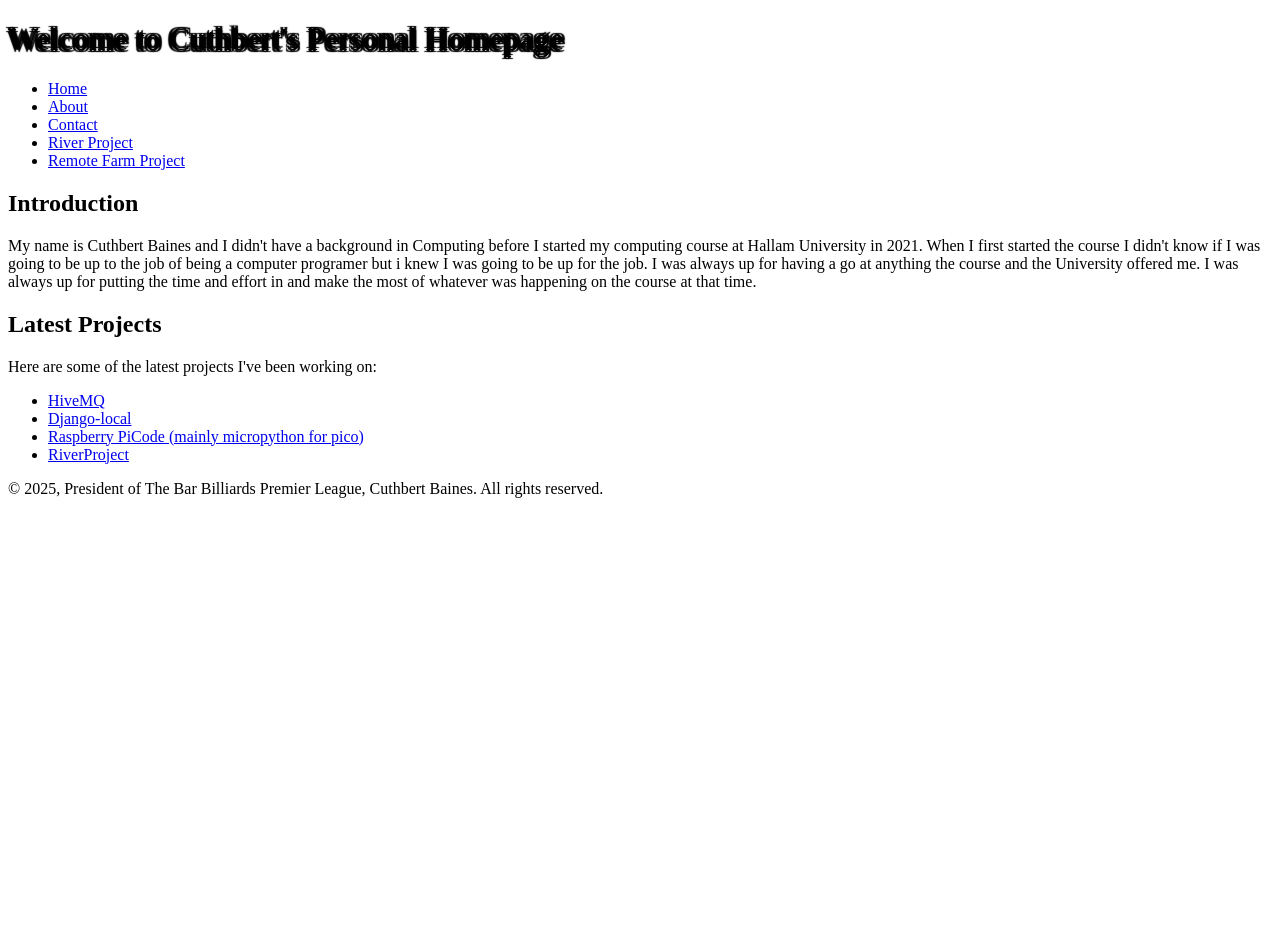
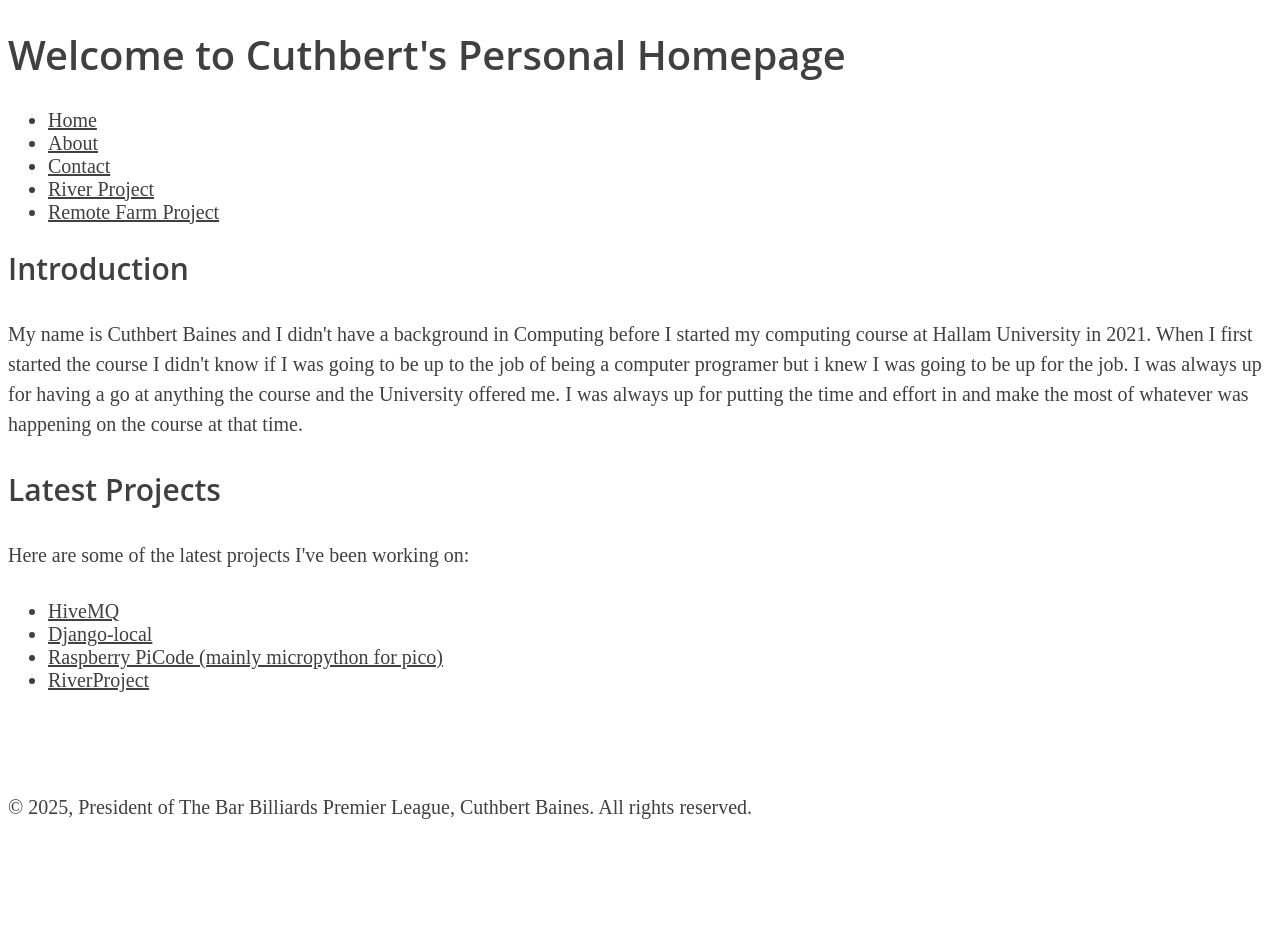
Before and after one commit to cuthbert86/cuthbert86.github.io, a Jekyll site: the page index.html, which Jekyll copies as it is, in a window 1280 px wide. Built offline with Jekyll 4.4.1, drawn with Linux system fonts in a browser that asks for light colours; before the commit the page ends 900 px from its top, so only the background shows below that.

Commit message:
Update index.html
update css link

Signed-off-by: Cuthbert Baines <149163506+cuthbert86@users.noreply.github.com>

```diff
--- a/index.html
+++ b/index.html
@@ -4,7 +4,7 @@
     <meta charset="UTF-8">
     <meta name="viewport" content="width=device-width, initial-scale=1.0">
     <title>Cuthbert Baines Is The Man of Many Moments</title>
-    <link rel="stylesheet" href="custom.css">
+    <link rel="stylesheet" href="clean-blog.css">
 </head>
 <body>
     <header>
```
